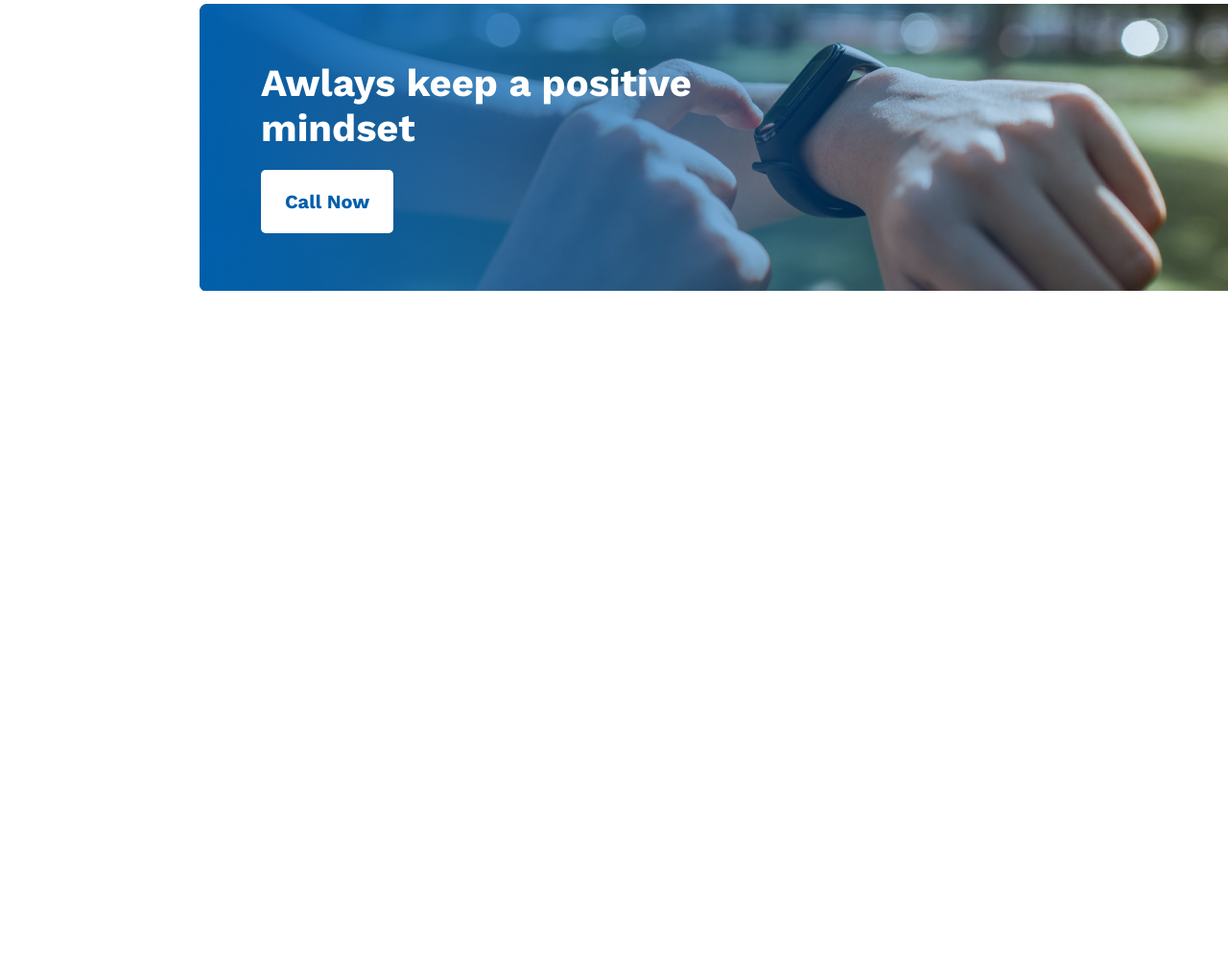
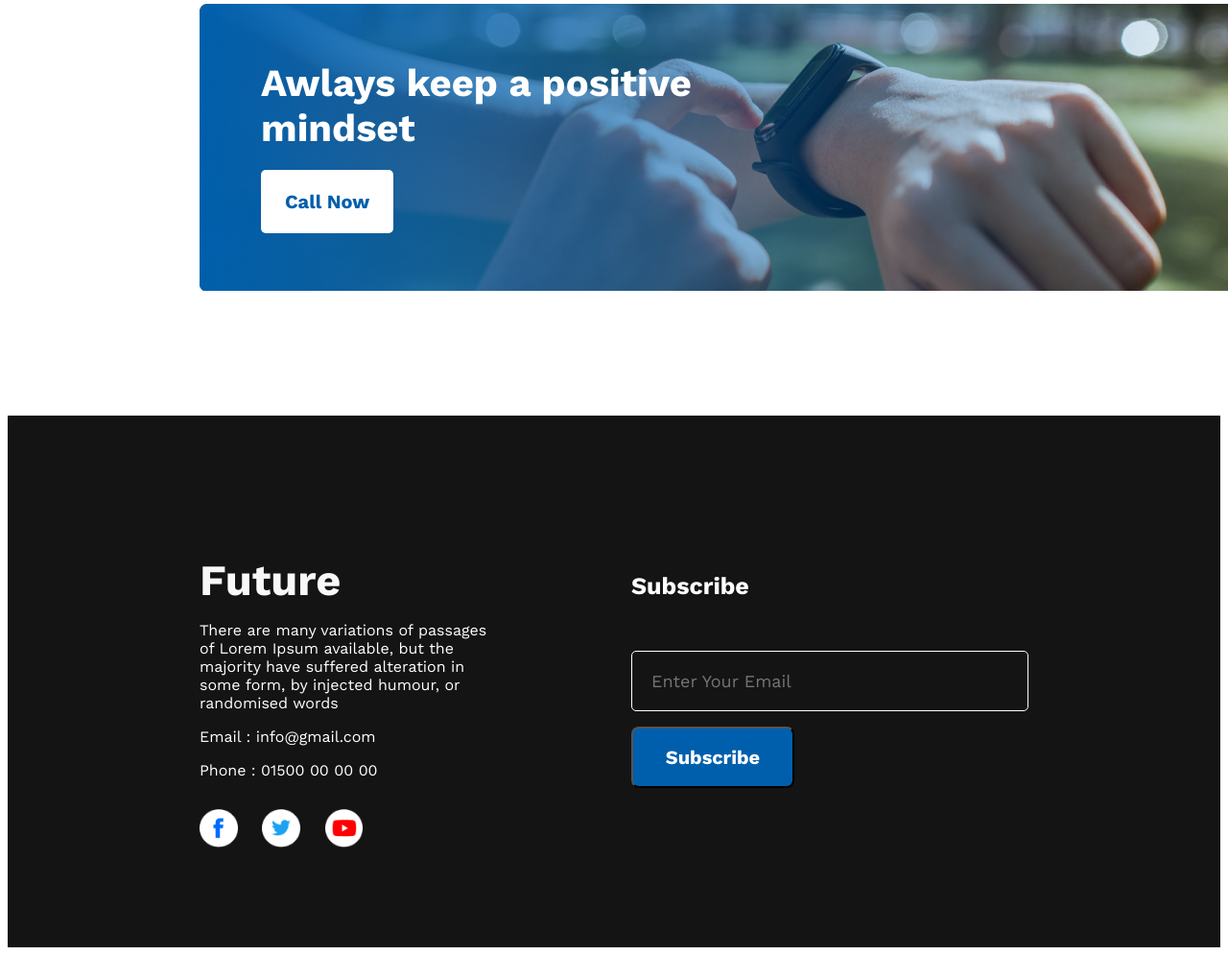
Before and after one commit to sajib25003/new-year-project, a plain HTML site: page index.html in a window 1280 px wide. Shown: the part 2391-3386 px from the top of the page at 96% size. Before the commit the page ends 2824 px from the top, so only its background shows below. Drawn offline with nearby package versions, Linux system fonts and the light colour scheme.

Commit message:
footer section added

```diff
--- a/index.html
+++ b/index.html
@@ -88,6 +88,25 @@
 
     </main>
     <footer>
+        <div class="footer-section">
+            <div class="footer-text">
+                <h3 class="future-title">Future</h3>
+                <p class="future-description">There are many variations of passages of Lorem Ipsum available, but the majority have suffered alteration in some form, by injected humour, or randomised words</p>
+                <p class="future-description">Email : info@gmail.com</p>
+                <p class="future-description">Phone : 01500 00 00 00</p>
+                <a href=""><img class="footer-logo" src="images/icons/fb.png" alt=""></a>
+                <a href=""><img class="footer-logo" src="images/icons/twitter.png" alt=""></a>
+                <a href=""><img class="footer-logo" src="images/icons/youtube.png" alt=""></a>
+            </div>
+            <div class="footer-form">
+                <h4>Subscribe</h4>
+                <form class="contact" action="">
+                    <input class="input-email" type="email" name="" id="" placeholder="Enter Your Email">
+                    <input class="btn-secondary" type="submit" value="Subscribe">
+                </form>
+
+            </div>
+        </div>
 
     </footer>
 
--- a/style.css
+++ b/style.css
@@ -125,12 +125,78 @@ main {
     margin-top: 130px;
     margin-bottom: 130px;
 }
-.banner-title{
+
+.banner-title {
     padding: 20px 610px 0 64px;
 }
+
 .banner-text {
     color: #FFF;
     font-size: 40px;
     font-weight: 700;
     margin-bottom: 20px;
 }
+
+/* Footer Section */
+.footer-section {
+    background: #151414;
+    display: flex;
+    gap: 150px;
+    padding: 100px 200px;
+}
+
+.footer-section>div {
+    width: 50%;
+}
+
+.future-title {
+    color: #F8F8F8;
+    font-size: 45px;
+    font-weight: 700;
+    margin-bottom: 16px;
+}
+
+.future-description {
+    color: #FFF;
+    font-size: 16px;
+    font-weight: 400;
+    margin-bottom: 16px;
+}
+
+.footer-form h4 {
+    color: #FFF;
+    font-size: 25px;
+    font-weight: 600;
+    padding-top: 30px;
+    padding-bottom: 20px;
+}
+
+.footer-form input {
+    display: block;
+}
+
+.btn-secondary {
+    width: 170px;
+    height: 64px;
+    border-radius: 8px;
+    background: #005FAC;
+    color: #FFF;
+    font-size: 20px;
+    font-weight: 600;
+}
+
+.input-email {
+    padding: 20px 158px 20px 20px;
+    border-radius: 5px;
+    border: 1px solid #FFF;
+    color:#F3F3F3;
+    font-size: 18px;
+    font-weight: 400;
+    margin-bottom: 16px;
+    background-color: #151414;
+}
+.footer-logo{
+    height: 40px;
+    padding-right: 20px;
+    padding-top: 15px;
+}
```
